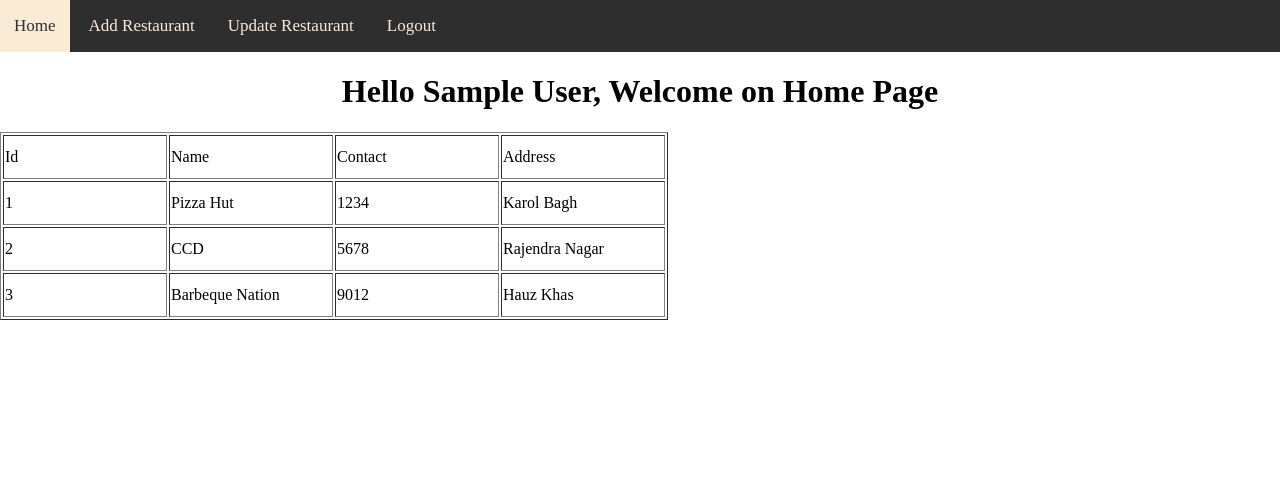
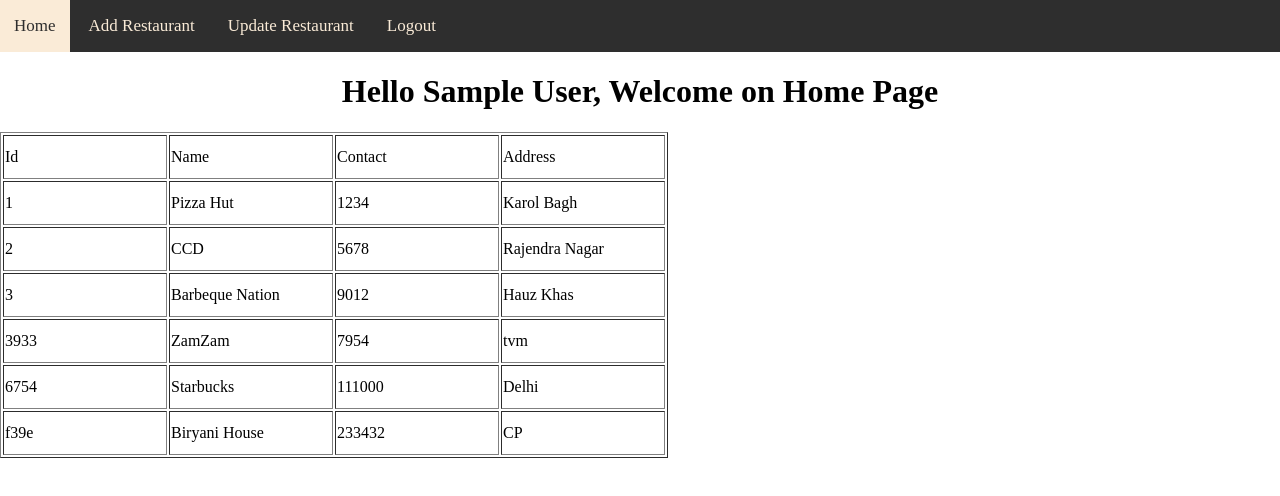
Before and after one commit to babunairofficial/Projects, a Vue app in the folder Restaurant-Project/: page / in a window 1280 px wide. Shown: the top 496 px of the page. Built offline with nearby package versions, Linux system fonts and the light colour scheme; data requests are answered from the project's data file; sample sign-in values are in the browser's storage.

Commit message:
Restaurant - api call in add restaurant

```diff
--- a/Restaurant-Project/db.json
+++ b/Restaurant-Project/db.json
@@ -61,24 +61,42 @@
       "name": "John"
     }
   ],
-  "restaurants":[
+  "restaurants": [
     {
-      "id":1,
+      "id": "1",
       "name": "Pizza Hut",
       "contact": "1234",
-      "address":"Karol Bagh"
+      "address": "Karol Bagh"
     },
     {
-      "id":2,
+      "id": "2",
       "name": "CCD",
       "contact": "5678",
-      "address":"Rajendra Nagar"
+      "address": "Rajendra Nagar"
     },
     {
-      "id":3,
+      "id": "3",
       "name": "Barbeque Nation",
       "contact": "9012",
-      "address":"Hauz Khas"
+      "address": "Hauz Khas"
+    },
+    {
+      "id": "3933",
+      "name": "ZamZam ",
+      "contact": "7954",
+      "address": "tvm"
+    },
+    {
+      "id": "6754",
+      "name": "Starbucks",
+      "address": "Delhi",
+      "contact": "111000"
+    },
+    {
+      "id": "f39e",
+      "name": "Biryani House",
+      "address": "CP",
+      "contact": "233432"
     }
   ]
 }
--- a/Restaurant-Project/src/components/AddRes.vue
+++ b/Restaurant-Project/src/components/AddRes.vue
@@ -11,6 +11,7 @@
 
 <script>
 import Header from './Header.vue';
+import axios from 'axios';
 export default{
     name:"AddRestaurant",
 
@@ -28,8 +29,16 @@ export default{
 
     },
     methods:{
-        addRestaurant(){
+        async addRestaurant(){
             console.warn(this.Restaurant);
+            const result = await axios.post("http://localhost:3000/restaurants",{
+                name:this.Restaurant.name,
+                address: this.Restaurant.address,
+                contact: this.Restaurant.contact
+            });
+            if(result.status==201){
+                this.$router.push({name:'Home'})
+            }
         }
     },
 
```
